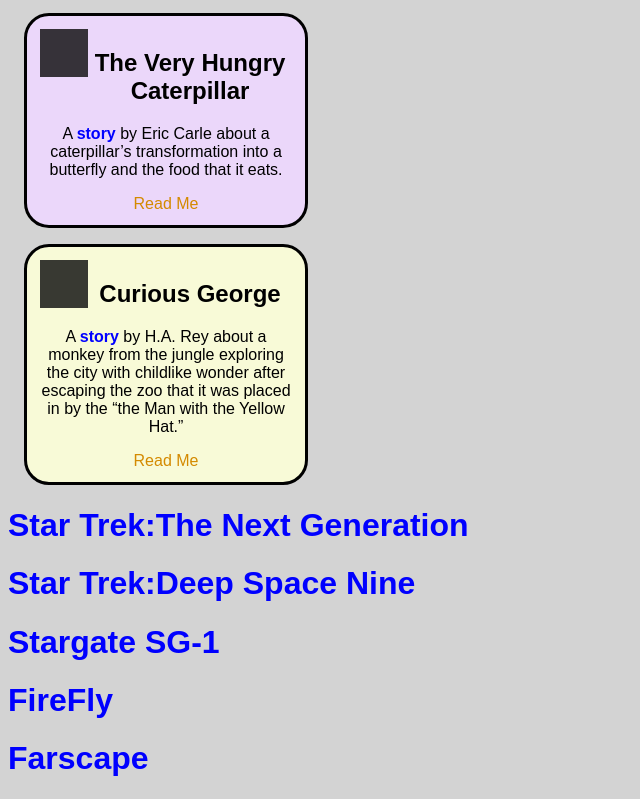
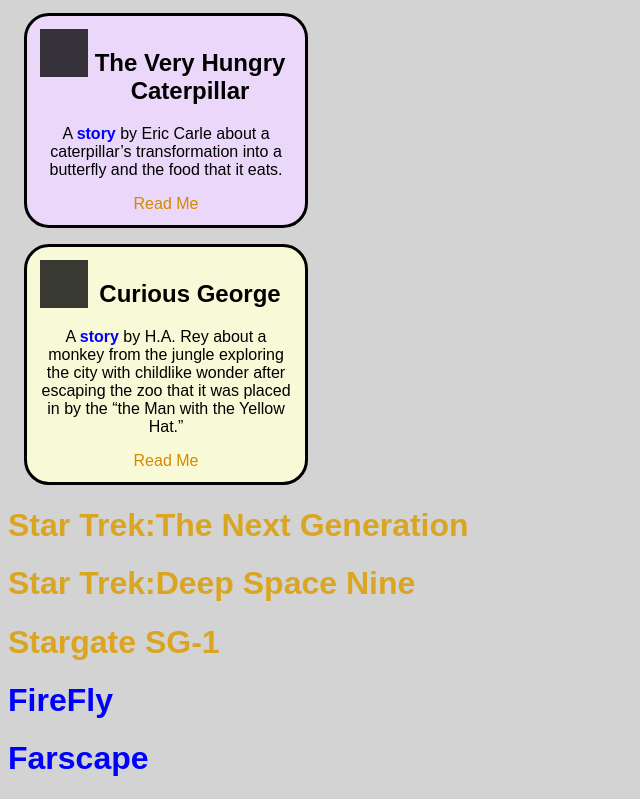
Before and after one commit to lbarret4/Cov-Lab2, a plain HTML site: page index.html in a window 1280 px wide. Shown: the part 537-1336 px from the top of the page, without its empty margins (0-640 px from the left). Drawn offline with Linux system fonts and the light colour scheme.

Commit message:
Change styling for the 3 header elements using class

```diff
--- a/index.html
+++ b/index.html
@@ -52,15 +52,15 @@
             </div>
         </div>
         <!-- id="tng" -->
-        <h1>Star Trek:The Next Generation</h1>
+        <h1 class="star-title">Star Trek:The Next Generation</h1>
         <!-- id="ds9" -->
-        <h1>Star Trek:Deep Space Nine</h1>
+        <h1 class="star-title">Star Trek:Deep Space Nine</h1>
         <!-- id="sg1" -->
-        <h1>Stargate SG-1</h1>
+        <h1 class="star-title">Stargate SG-1</h1>
         <!-- id="fireFly" -->
-        <h1>FireFly</h1>
+        <h1 class="f-title">FireFly</h1>
         <!-- id="farscape" -->
-        <h1>Farscape</h1>
+        <h1 class="f-title">Farscape</h1>
 
 
 
--- a/style.css
+++ b/style.css
@@ -62,6 +62,14 @@ h1 {
     color:blue;
 }
 
+.star-title {
+    color:goldenrod;
+}
+
+/* .f-title {
+    color:red;
+} */
+
 /* #tng {
     color:blue;
 
@@ -72,7 +80,7 @@ h1 {
 }
 
 #sg1 {
-    color:gold;
+    color:goldenrod;
 }
 
 #fireFly {
@@ -81,7 +89,7 @@ h1 {
  }
 
  #farscape{
-     color:lightseagreen;
+     color:blue
  }
 
  */
```
